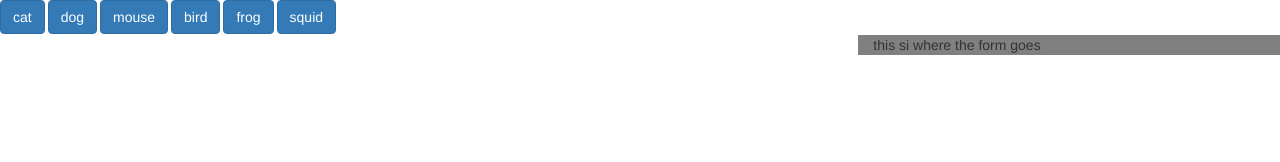
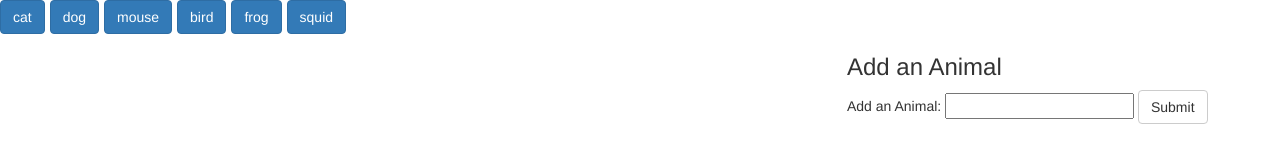
Before and after one commit to tylerfrega/giftastic, a plain HTML site: page index.html in a window 1280 px wide. Drawn offline with nearby package versions, Linux system fonts and the light colour scheme.

Commit message:
fixed button issue, thanks jarred

```diff
--- a/assets/css/style.css
+++ b/assets/css/style.css
@@ -12,14 +12,15 @@ img {
 
 #gif{
 
-	width:80%;
+	width:65%;
 }
 
 #form{
 	float:right;
-	background-color: gray;
+
 }
 
 button {
-	margin-right: 3px;
+	margin-right: 5px;
+
 }
--- a/assets/javascript/app.js
+++ b/assets/javascript/app.js
@@ -7,13 +7,20 @@ var animalList = ['cat', 'dog', 'mouse', 'bird', 'frog', 'squid'];
 
 //generates buttons for each item in animalList array
 for(i=0; i<animalList.length; i++){
-	$('#buttons').append("<button class= 'btn btn-primary' value =" + animalList[i] + ">"+ animalList[i] + "</button>");
+	$('#buttons').append("<button class= 'animalButton btn btn-primary' value =" + animalList[i] + ">"+ animalList[i] + "</button>");
 };
+
+$('#submit').on('click', function(){
+	var newAnimal = $('input').val();
+		animalList.push(newAnimal);
+		$('#buttons').append("<button class= 'animalButton btn btn-primary' value =" + newAnimal + "> "+ newAnimal + "</button>");
+});
 
 
 //when user clicks button gifs with corresponding animal value displays
-$('button').on('click', function(){
+$('body').on('click','button',  function(){
 	animal = $(this).val();
+	console.log(this);
 	$('#gif').html('');
 
 
@@ -40,15 +47,7 @@ $('button').on('click', function(){
           	animalDiv.append(h);
           	$('#gif').prepend(animalDiv);
 
-
-
-
-
-
 	}
-
-
-
 
 	    $('img').on('click', function(){
 
--- a/index.html
+++ b/index.html
@@ -11,14 +11,24 @@
 </head>
 <body>
 
-
-<div id= 'buttons'></div>
-
+<div class= "container-fluid">
 <div class='row'>
 
-<div id="gif" class='col-md-6'></div>
+	<div id= 'buttons'></div>
 
-<div class='col-md-4' id="form"><form>this si where the form goes</form></div>
+
+	<div id="gif" class='col-md-8'></div>
+
+
+	<div class='col-md-4' id="form-group">
+		<h3>Add an Animal</h3>
+		<div class= "form-group">
+			<lable>Add an Animal: </lable>
+			<input type="text" name="add"/>
+			<button class="btn btn-default" id= "submit">Submit</button>
+
+
+	</div>
 
 
 
@@ -26,6 +36,7 @@
 
 
 </div>
+</div>
 <script src='assets/javascript/app.js'></script>
 
 </body>
```
